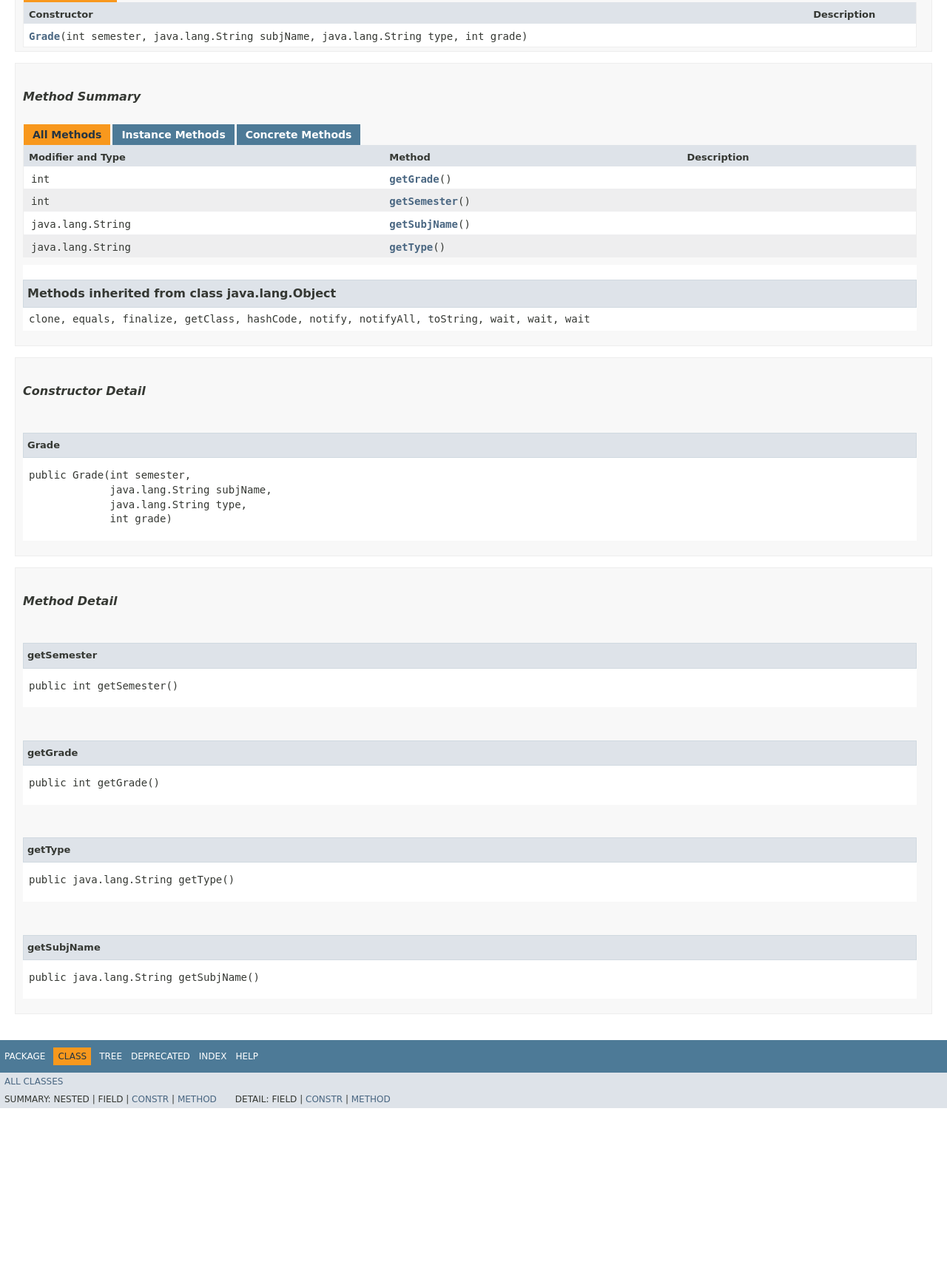
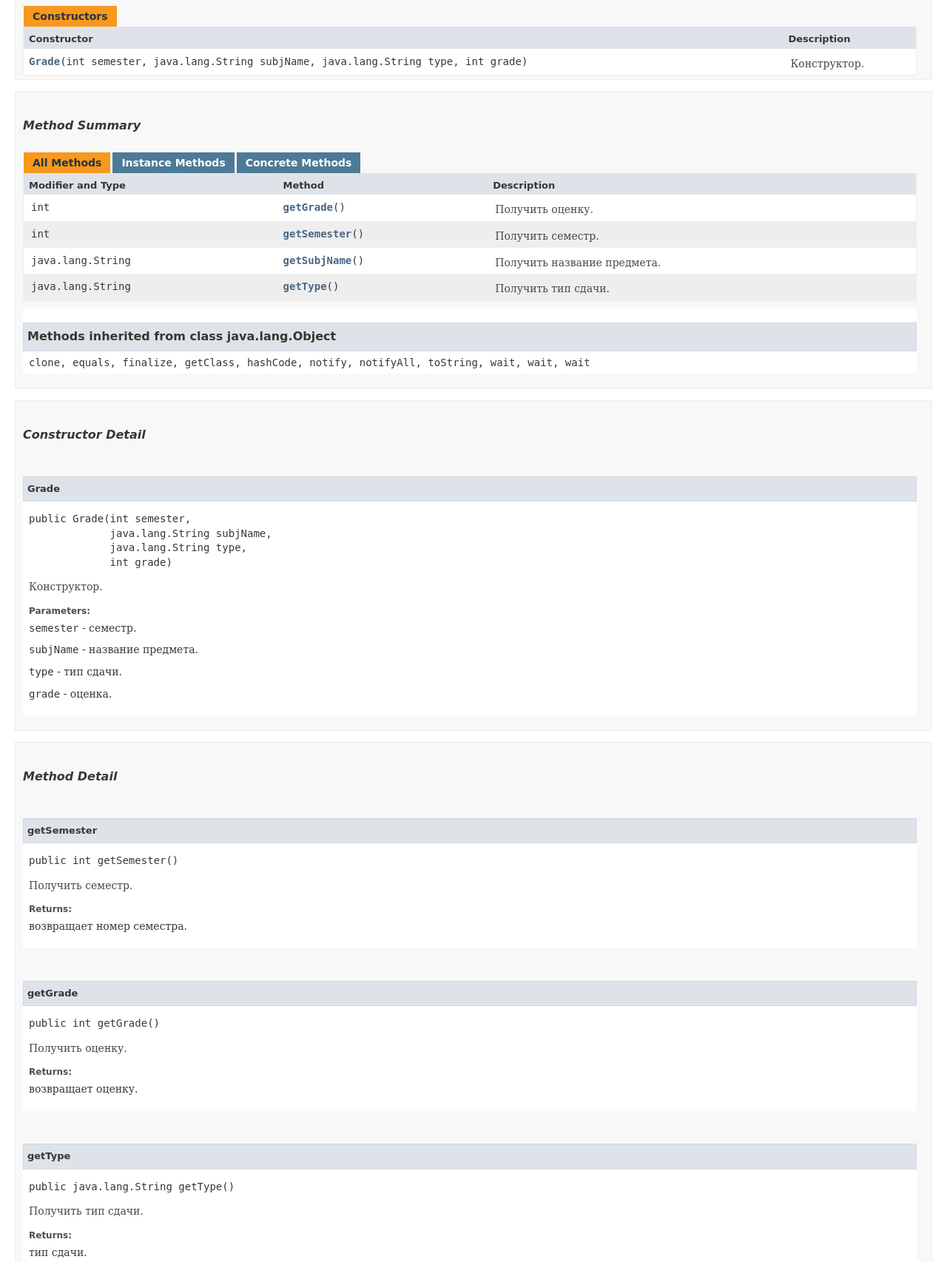
Before and after one commit to povidllo/OOP, a plain HTML site: page Task_1_4_1/ru/nsu/kuzminov/Grade.html in a window 1280 px wide. Shown: the part 399-2105 px from the top of the page at 74% size. Before the commit the page ends 1897 px from the top, so only its background shows below. Drawn offline with Linux system fonts and the light colour scheme; no server answers; a script that the page names is missing; a web font is replaced by a local one.

Commit message:
Deploying to gh-pages from @ povidllo/OOP@3d9176af47659fa91f5a64c47b738c42162cc254 🚀

```diff
--- a/Task_1_4_1/ru/nsu/kuzminov/Grade.html
+++ b/Task_1_4_1/ru/nsu/kuzminov/Grade.html
@@ -132,6 +132,7 @@ $('.navPadding').css('padding-top', $('.fixedNav').css("height"));
 <hr>
 <pre>public class <span class="typeNameLabel">Grade</span>
 extends java.lang.Object</pre>
+<div class="block">Класс для оценки.</div>
 </li>
 </ul>
 </div>
@@ -156,7 +157,9 @@ extends java.lang.Object</pre>
      java.lang.String&nbsp;subjName,
      java.lang.String&nbsp;type,
      int&nbsp;grade)</code></th>
-<td class="colLast">&nbsp;</td>
+<td class="colLast">
+<div class="block">Конструктор.</div>
+</td>
 </tr>
 </table>
 </li>
@@ -179,22 +182,30 @@ extends java.lang.Object</pre>
 <tr id="i0" class="altColor">
 <td class="colFirst"><code>int</code></td>
 <th class="colSecond" scope="row"><code><span class="memberNameLink"><a href="#getGrade()">getGrade</a></span>()</code></th>
-<td class="colLast">&nbsp;</td>
+<td class="colLast">
+<div class="block">Получить оценку.</div>
+</td>
 </tr>
 <tr id="i1" class="rowColor">
 <td class="colFirst"><code>int</code></td>
 <th class="colSecond" scope="row"><code><span class="memberNameLink"><a href="#getSemester()">getSemester</a></span>()</code></th>
-<td class="colLast">&nbsp;</td>
+<td class="colLast">
+<div class="block">Получить семестр.</div>
+</td>
 </tr>
 <tr id="i2" class="altColor">
 <td class="colFirst"><code>java.lang.String</code></td>
 <th class="colSecond" scope="row"><code><span class="memberNameLink"><a href="#getSubjName()">getSubjName</a></span>()</code></th>
-<td class="colLast">&nbsp;</td>
+<td class="colLast">
+<div class="block">Получить название предмета.</div>
+</td>
 </tr>
 <tr id="i3" class="rowColor">
 <td class="colFirst"><code>java.lang.String</code></td>
 <th class="colSecond" scope="row"><code><span class="memberNameLink"><a href="#getType()">getType</a></span>()</code></th>
-<td class="colLast">&nbsp;</td>
+<td class="colLast">
+<div class="block">Получить тип сдачи.</div>
+</td>
 </tr>
 </table>
 <ul class="blockList">
@@ -230,6 +241,14 @@ extends java.lang.Object</pre>
              java.lang.String&nbsp;subjName,
              java.lang.String&nbsp;type,
              int&nbsp;grade)</pre>
+<div class="block">Конструктор.</div>
+<dl>
+<dt><span class="paramLabel">Parameters:</span></dt>
+<dd><code>semester</code> - семестр.</dd>
+<dd><code>subjName</code> - название предмета.</dd>
+<dd><code>type</code> - тип сдачи.</dd>
+<dd><code>grade</code> - оценка.</dd>
+</dl>
 </li>
 </ul>
 </li>
@@ -249,6 +268,11 @@ extends java.lang.Object</pre>
 <li class="blockList">
 <h4>getSemester</h4>
 <pre class="methodSignature">public&nbsp;int&nbsp;getSemester()</pre>
+<div class="block">Получить семестр.</div>
+<dl>
+<dt><span class="returnLabel">Returns:</span></dt>
+<dd>возвращает номер семестра.</dd>
+</dl>
 </li>
 </ul>
 <a id="getGrade()">
@@ -258,6 +282,11 @@ extends java.lang.Object</pre>
 <li class="blockList">
 <h4>getGrade</h4>
 <pre class="methodSignature">public&nbsp;int&nbsp;getGrade()</pre>
+<div class="block">Получить оценку.</div>
+<dl>
+<dt><span class="returnLabel">Returns:</span></dt>
+<dd>возвращает оценку.</dd>
+</dl>
 </li>
 </ul>
 <a id="getType()">
@@ -267,6 +296,11 @@ extends java.lang.Object</pre>
 <li class="blockList">
 <h4>getType</h4>
 <pre class="methodSignature">public&nbsp;java.lang.String&nbsp;getType()</pre>
+<div class="block">Получить тип сдачи.</div>
+<dl>
+<dt><span class="returnLabel">Returns:</span></dt>
+<dd>тип сдачи.</dd>
+</dl>
 </li>
 </ul>
 <a id="getSubjName()">
@@ -276,6 +310,11 @@ extends java.lang.Object</pre>
 <li class="blockList">
 <h4>getSubjName</h4>
 <pre class="methodSignature">public&nbsp;java.lang.String&nbsp;getSubjName()</pre>
+<div class="block">Получить название предмета.</div>
+<dl>
+<dt><span class="returnLabel">Returns:</span></dt>
+<dd>название предмета.</dd>
+</dl>
 </li>
 </ul>
 </li>
```
Also changed, not shown: Task_1_4_1/allclasses-index.html (+3 -1 lines), Task_1_4_1/index-all.html (+20 -7 lines), Task_1_4_1/ru/nsu/kuzminov/GradeBook.html (+4 -2 lines), Task_1_4_1/ru/nsu/kuzminov/package-summary.html (+3 -1 lines), 3 other files.
